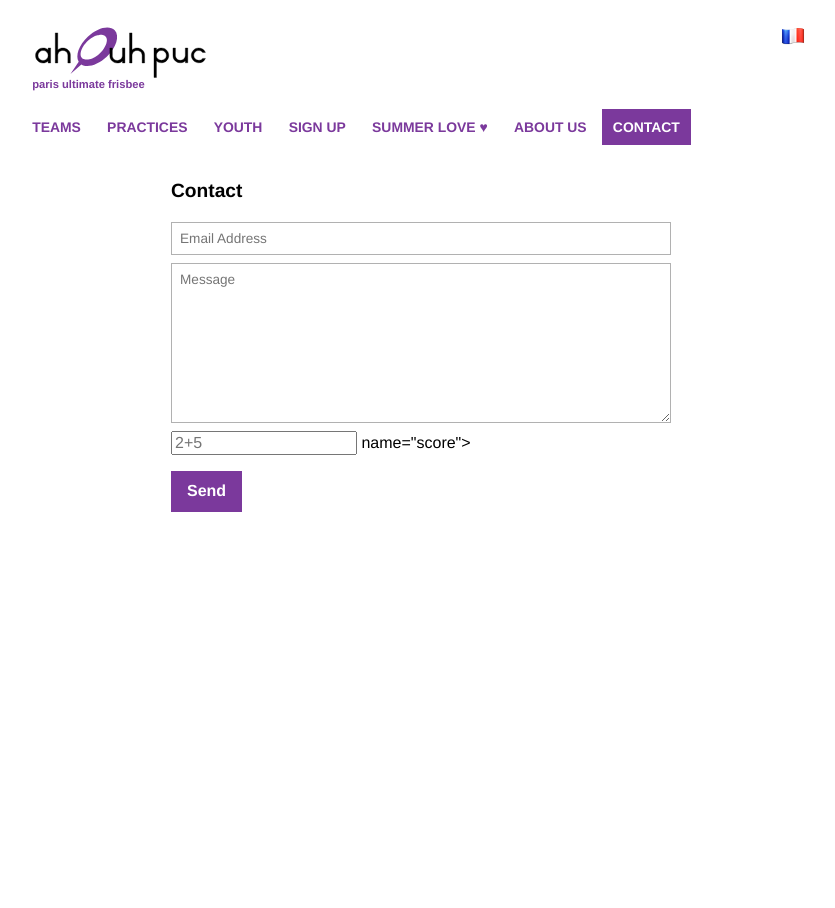
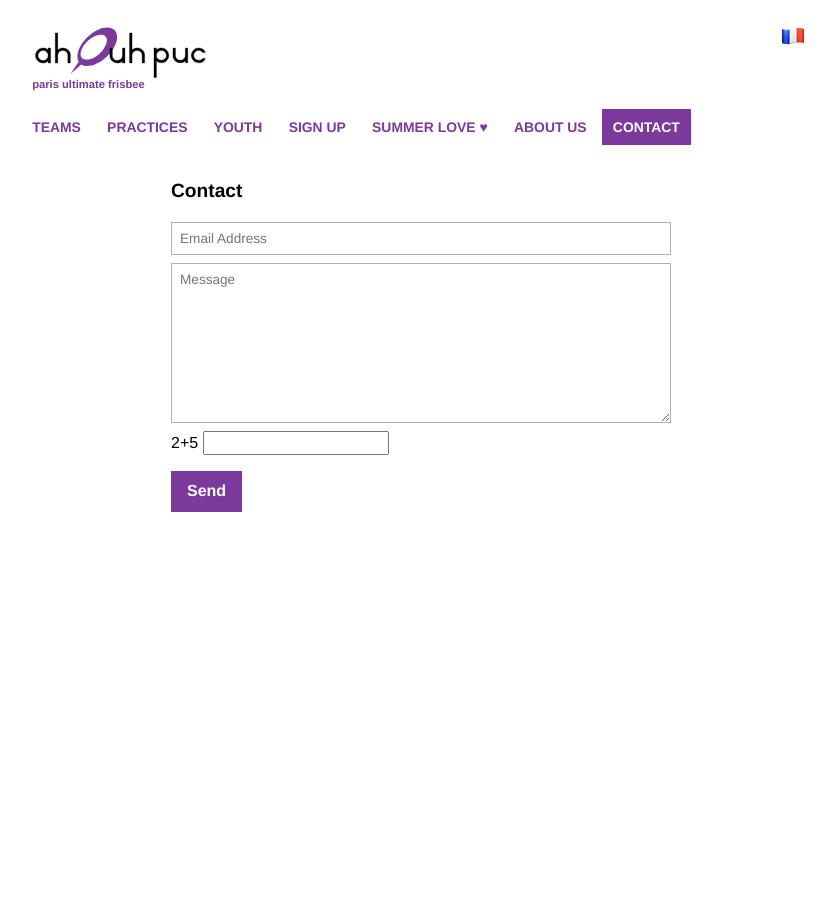
Before and after one commit to ahouhpuc/ahouhpuc.github.io, a Jekyll site: the page built from contact-en.html, in a window 1280 px wide. Shown: the whole page, without its empty margins (219-1054 px from the left). Built offline with Jekyll 4.4.1, drawn with Linux system fonts in a browser that asks for light colours.

Commit message:
Rollback useless code

```diff
--- a/_etc/vendor/modules.txt
+++ b/_etc/vendor/modules.txt
@@ -1,4 +1,3 @@
 # golang.org/x/crypto v0.0.0-20180910181607-0e37d006457b
-## explicit
+golang.org/x/crypto/acme/autocert
 golang.org/x/crypto/acme
-golang.org/x/crypto/acme/autocert
--- a/contact-en.html
+++ b/contact-en.html
@@ -9,6 +9,7 @@ description: Send a message to Ah Ouh Puc using this contact form.
   <input type="hidden" name="redirect" value="/message-sent.html">
   <input type="email" placeholder="Email Address" name="email">
   <textarea placeholder="Message" name="body"></textarea>
-  <input type="text" placeholder="2+5" required pattern="7"> name="score">
+  <label>2+5</label>
+  <input type="text" required pattern="7" name="score">
   <input type="submit" value="Send">
 </form>
--- a/contact.html
+++ b/contact.html
@@ -8,6 +8,7 @@ description: Envoie un message à Ah Ouh Puc avec ce formulaire de contact.
   <input type="hidden" name="redirect" value="/message-envoyé.html">
   <input type="email" placeholder="Adresse email" name="email">
   <textarea placeholder="Message" name="body"></textarea>
-  <input type="text" placeholder="2+5" required pattern="7" name="score">
+  <label>2+5</label>
+  <input type="text" required pattern="7" name="score">
   <input type="submit" value="Envoyer">
 </form>
```
Also changed, not shown: 2 other files.
